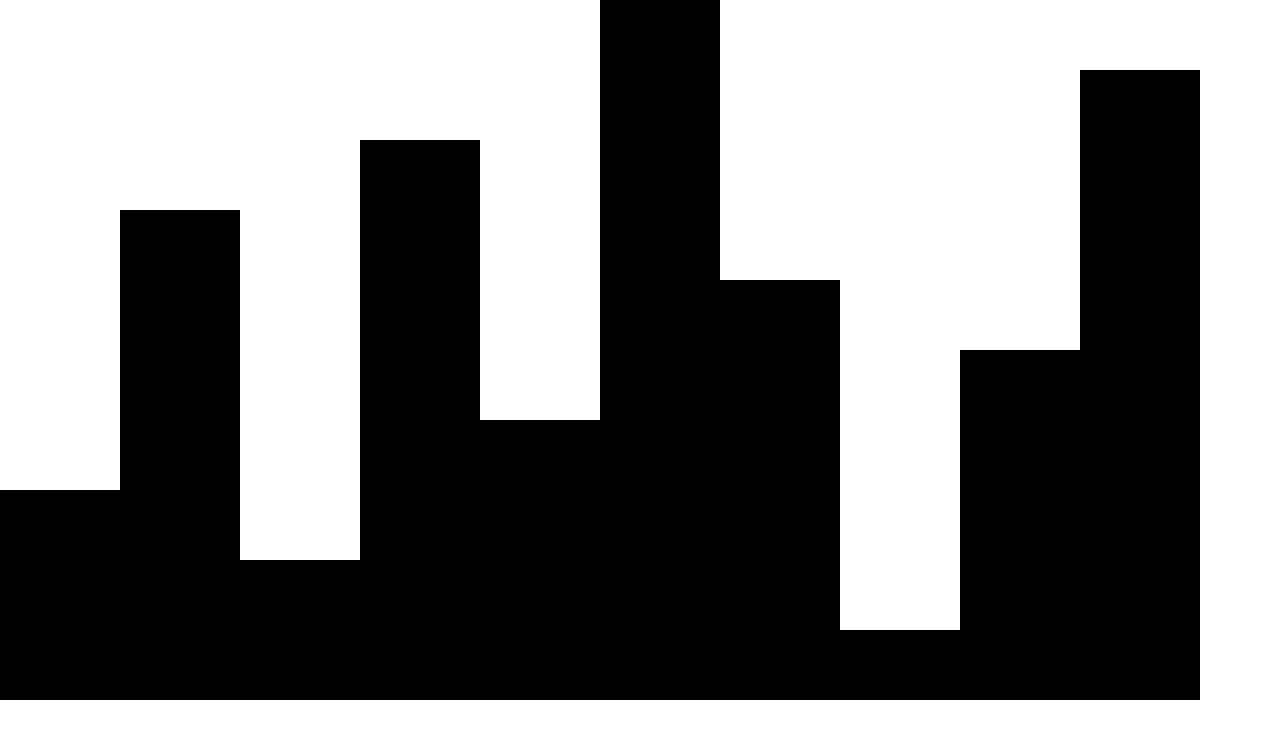
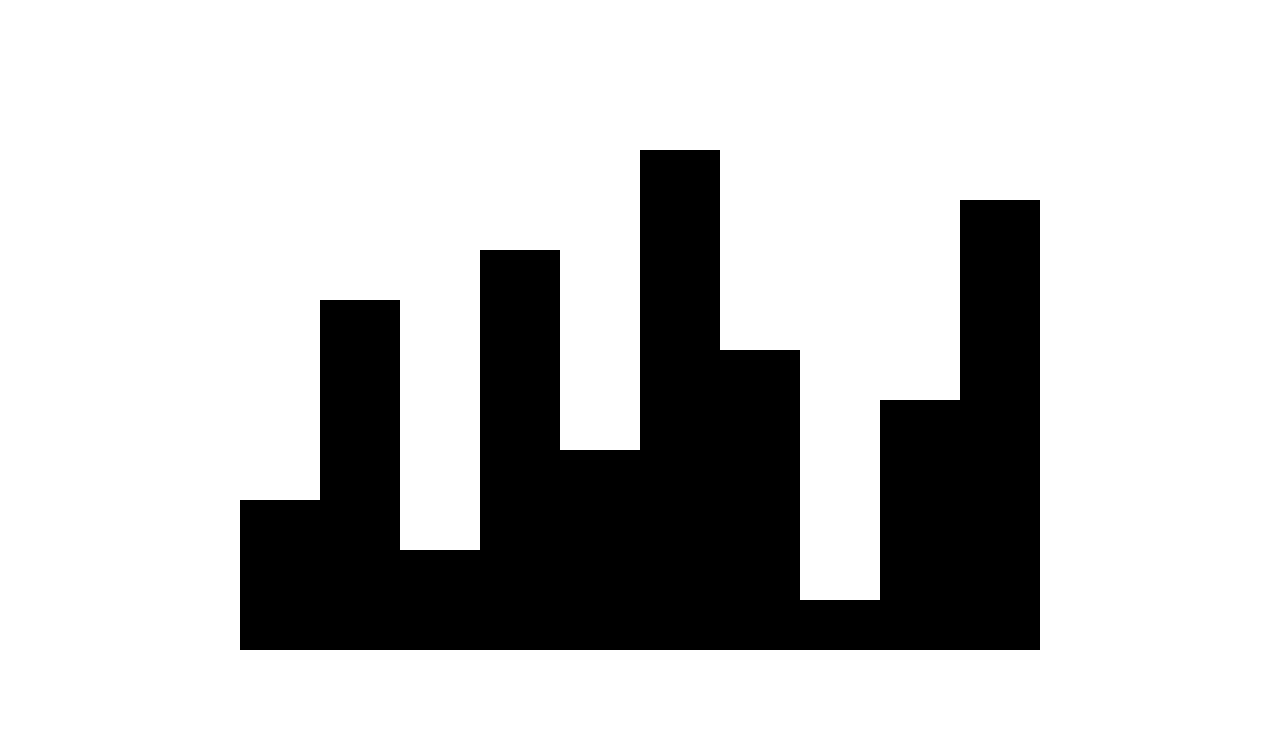
Before and after one commit to jeetbhow/sorting-algo-visualizer, a React (Create React App) app: page / in a window 1280 px wide. Shown: the top 738 px of the page. Built offline with nearby package versions, Linux system fonts and the light colour scheme.

Commit message:
<chore> Created Canvas component
Created the canvas component to refactor all of the bar rendering logic into a dedicated space.

```diff
--- a/src/App.tsx
+++ b/src/App.tsx
@@ -1,21 +1,18 @@
-import Bar from "./components/Bar";
-import { useState } from "react";
+import AppData from "./utils/utils";
+import React, { useState } from "react";
+import Canvas from "./components/Canvas";
 
 // data that's going to be used for the canvas.
-const CANVAS_WIDTH = 1200;
-const CANVAS_HEIGHT = 700;
-const MAX_VALUE = 10;
-const BAR_WIDTH = CANVAS_WIDTH / MAX_VALUE;
-const DEFAULT_COLOR = "black";
+
 
 // we're going to generate an array of numbers from 1 - MAX_VALUE
 const nums: number[] = [];
-for (let i = 1; i <= MAX_VALUE; ++i) {
+for (let i = 1; i <= AppData.MAX_VALUE; ++i) {
   nums.push(i);
 }
 
 // shuffle that same array.
-for (let i = MAX_VALUE - 1; i > 0; --i) {
+for (let i = AppData.MAX_VALUE - 1; i > 0; --i) {
   const randIndex = Math.round(Math.random() * i);
   const temp = nums[i];
   nums[i] = nums[randIndex];
@@ -27,16 +24,9 @@ function App() {
   const [array, setArray] = useState(nums);
 
   return (
-    <div>
-      {array.map(num =>
-        <Bar
-          key={new Date().getFullYear() + Math.random() * 34}
-          height={CANVAS_HEIGHT / MAX_VALUE * num}
-          width={BAR_WIDTH}
-          color={DEFAULT_COLOR}
-          value={num}
-        />)}
-    </div>
+    <React.Fragment>
+      <Canvas array={array} />
+    </React.Fragment>
   );
 }
 
--- a/src/components/Bar.tsx
+++ b/src/components/Bar.tsx
@@ -1,3 +1,4 @@
+import "../styles/Bar.css";
 
 type Props = {
   width: number;
@@ -7,14 +8,12 @@ type Props = {
 }
 
 function Bar(props: Props) {
-  console.log(props);
   const styles = {
-    display: "inline-block",
-    width: props.width,
-    height: props.height,
+    width: props.width + "px",
+    height: props.height + "px",
     backgroundColor: props.color,
   }
-  return <div style={styles}></div>
+  return <div className="bar" style={styles}></div>
 }
 
 export default Bar;
--- /dev/null
+++ b/src/components/Canvas.tsx
@@ -0,0 +1,32 @@
+import AppData from "../utils/utils";
+import Bar from "./Bar";
+import "../styles/Canvas.css";
+
+const BAR_WIDTH = AppData.CANVAS_WIDTH / AppData.MAX_VALUE;
+
+type Props = {
+  array: number[],
+}
+
+function Canvas(props: Props) {
+
+  const styles = {
+    width: AppData.CANVAS_WIDTH,
+    height: AppData.CANVAS_HEIGHT,
+  };
+
+  return (
+    <div style={styles} className="canvas">
+      {props.array.map(num =>
+        <Bar
+          key={new Date().getFullYear() + Math.random() * 34}
+          height={AppData.CANVAS_HEIGHT / AppData.MAX_VALUE * num}
+          width={BAR_WIDTH}
+          color={AppData.DEFAULT_COLOR}
+          value={num}
+        />)}
+    </div>
+  );
+}
+
+export default Canvas;
--- /dev/null
+++ b/src/styles/Bar.css
@@ -0,0 +1,3 @@
+.bar {
+  display: inline-block;
+}
--- /dev/null
+++ b/src/styles/Canvas.css
@@ -0,0 +1,6 @@
+.canvas {
+  position: absolute;
+  left: 50%;
+  top: 50%;
+  transform: translate(-50%, -50%);
+}
--- /dev/null
+++ b/src/utils/utils.ts
@@ -0,0 +1,8 @@
+const AppData = {
+  CANVAS_WIDTH: 800,
+  CANVAS_HEIGHT: 500,
+  MAX_VALUE: 10,
+  DEFAULT_COLOR: "black",
+};
+
+export default AppData;
```
